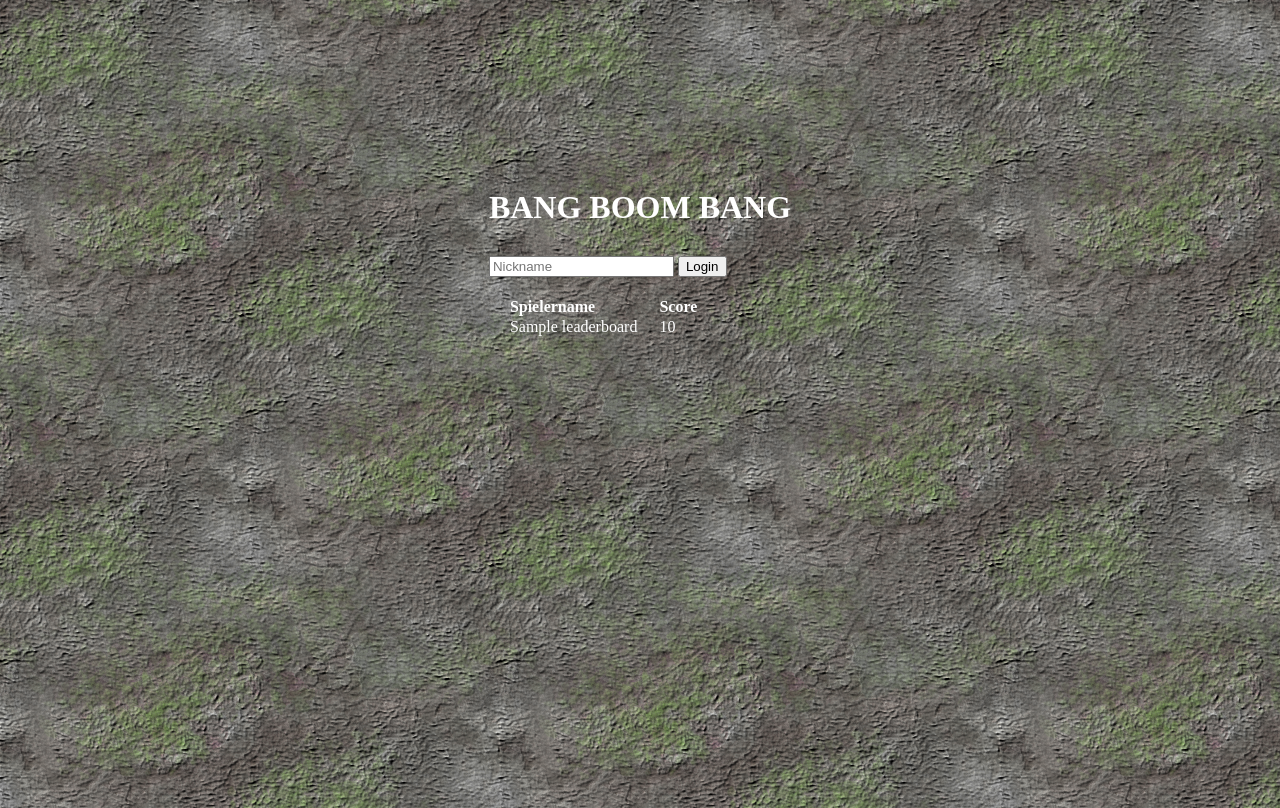
After one commit to LolHens/phpgame, a PHP site: page /login.php in a window 1280 px wide. The commit adds this page. Run offline with PHP 8.4, Linux system fonts and the light colour scheme; tables that the repository leaves empty or names only in its code hold one stand-in row (values such as "Sample post").

Commit message:
added login page and more stuff

```diff
--- a/game.css
+++ b/game.css
@@ -72,6 +72,7 @@ img {
 }
 
 #controls {
-    position: relative;
+    position: absolute;
     z-index: 30;
+    bottom: 0;
 }
--- a/keylistener.js
+++ b/game.js
@@ -63,6 +63,5 @@ document.addEventListener('keydown', function (event) {
 });
 
 setTimeout(function () {
-    if (!exit)
-        window.location.href = "game.php?playername=" + playername + "&token=" + token;
+    if (!exit) window.location.href = "game.php?playername=" + playername + "&token=" + token;
 }, 200);
--- /dev/null
+++ b/login.css
@@ -0,0 +1,32 @@
+html {
+    height: 100%;
+}
+
+body {
+    height: 100%;
+}
+
+#loginwindow {
+    text-align: center;
+    position: relative;
+    top: 20%;
+    color: white;
+}
+
+#logincontent {
+    display: inline-block;
+    text-align: left;
+}
+
+#logintext {
+    line-height: 10px;
+    margin-bottom: 30px;
+}
+
+#loginform {
+    margin-bottom: 20px;
+}
+
+table {
+    border-spacing: 20px 0;
+}
--- /dev/null
+++ b/login.php
@@ -0,0 +1,68 @@
+<!DOCTYPE html>
+<html lang="de">
+
+<?php
+include "dbconn.php";
+?>
+
+<html>
+<head>
+    <meta charset="UTF-8">
+    <title>BOOM BOOM BANG Login</title>
+    <?php
+    echo "<link rel='stylesheet' type='text/css' href='login.css$stylePostfix'>";
+    ?>
+</head>
+<body background="background.png">
+<div id="loginwindow">
+    <div id="logincontent">
+        <div id="logintitle">
+            <h1>BANG BOOM BANG</h1>
+        </div>
+        <div id="logintext">
+            <?php
+            if (isset($_GET["gameover"])) {
+                $score = $_GET["gameover"];
+                echo "
+<h2>Game Over!</h2>
+<h2>Du hast $score Punkte erreicht!</h2>
+";
+            }
+            ?>
+        </div>
+        <div id="loginform">
+            <form action="./game.php" method="get">
+                <input type="text" name="playername" placeholder="Nickname">
+                <input type="submit" name="submit" value="Login">
+            </form>
+        </div>
+        <div id="leaderboard">
+            <table>
+                <tr>
+                    <th>Spielername</th>
+                    <th>Score</th>
+                </tr>
+                <?php
+                /**
+                 * Created by IntelliJ IDEA.
+                 * User: pierr
+                 * Date: 01.02.2018
+                 * Time: 10:54
+                 */
+
+                $result = mysqli_query($dbConn, "SELECT playername, score FROM leaderboard ORDER BY score DESC LIMIT 10");
+                while ($row = mysqli_fetch_array($result)) {
+                    echo "
+<tr>
+  <td>" . $row["playername"] . "</td>
+  <td>" . $row["score"] . "</td>
+</tr>
+";
+                }
+                ?>
+            </table>
+        </div>
+    </div>
+</div>
+</body>
+</html>
```
Also changed, not shown: dbconn.php (added, +41 -0 lines), game.php (+64 -63 lines), background.png (added).
